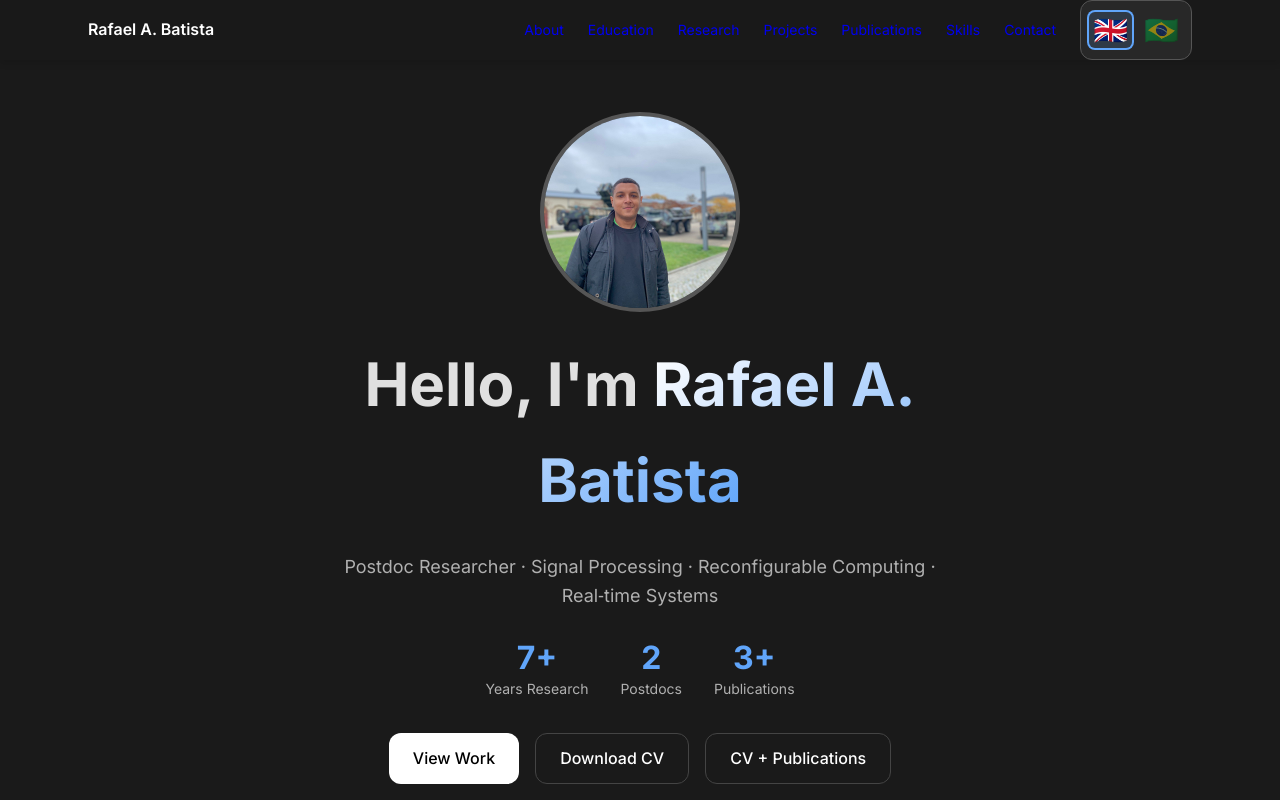
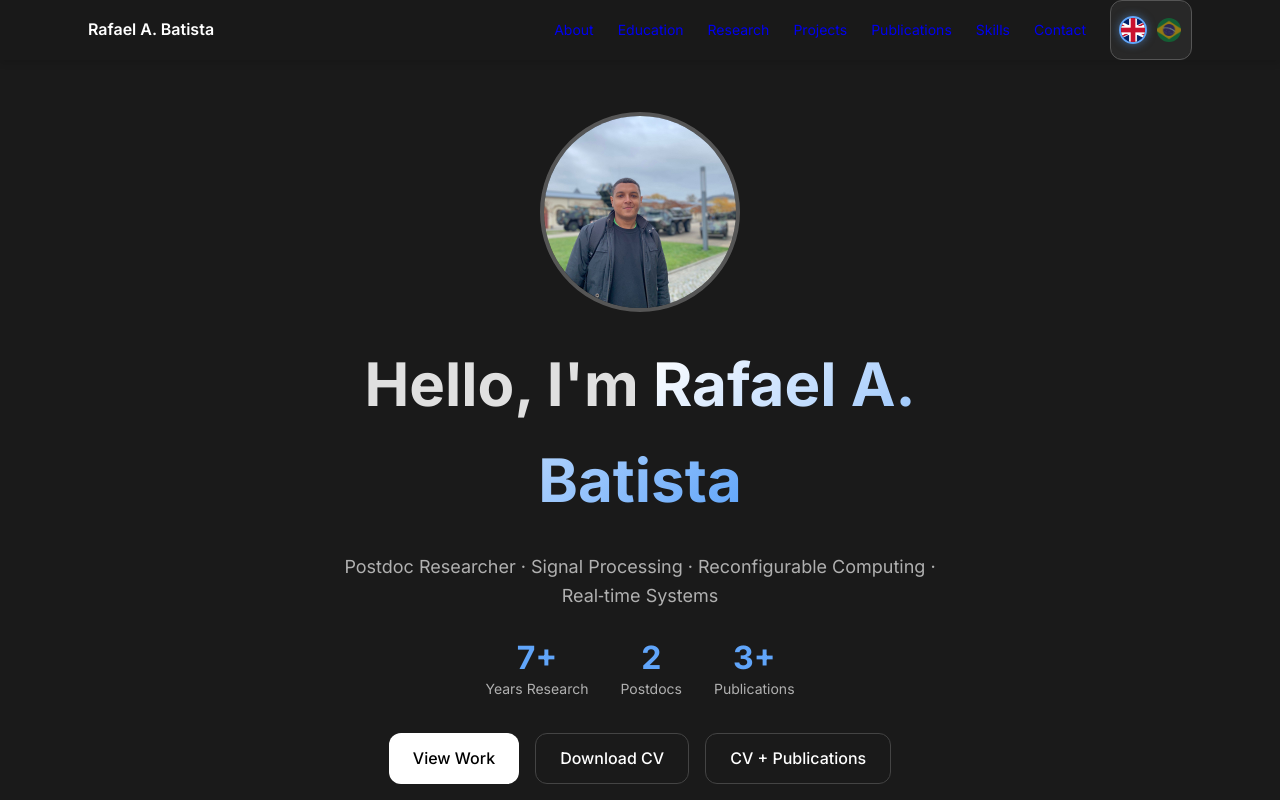
Before and after one commit to Rafffaelb/rafffaelb.github.io, a plain HTML site: page index.html in a window 1280 px wide. Shown: the top 800 px of the page. Drawn offline with Linux system fonts and the light colour scheme.

Commit message:
Fix language flags: replaced emojis with PNG images for better compatibility

```diff
--- a/index.html
+++ b/index.html
@@ -79,8 +79,8 @@
         <a href="#skills" class="hover:text-white transition" data-i18n-nav="skills">Skills</a>
         <a href="#contact" class="hover:text-white transition" data-i18n-nav="contact">Contact</a>
         <div id="langToggle" class="lang-toggle" title="Switch language / Mudar idioma">
-          <span class="lang-flag" data-lang="en">🇬🇧</span>
-          <span class="lang-flag" data-lang="pt">🇧🇷</span>
+          <img src="flag_uk.png" alt="English" class="lang-flag" data-lang="en">
+          <img src="flag_br.png" alt="Português" class="lang-flag" data-lang="pt">
         </div>
       </nav>
     </div>
--- a/styles.css
+++ b/styles.css
@@ -439,13 +439,14 @@ header a.active::after {
 }
 
 .lang-flag {
-  font-size: 1.75rem;
-  line-height: 1;
+  width: 28px;
+  height: 28px;
+  object-fit: cover;
+  border-radius: 50%;
   cursor: pointer;
   opacity: 0.5;
   transition: all var(--transition-speed) ease;
-  padding: 0.25rem;
-  border-radius: 0.375rem;
+  border: 2px solid transparent;
 }
 
 .lang-flag:hover {
@@ -455,8 +456,8 @@ header a.active::after {
 
 .lang-flag.active {
   opacity: 1;
-  background-color: rgba(96, 165, 250, 0.15);
-  box-shadow: 0 0 0 2px var(--color-accent);
+  border-color: var(--color-accent);
+  box-shadow: 0 0 8px rgba(96, 165, 250, 0.5);
 }
 
 .lang-text {
```
Also changed, not shown: flag_br.png (added), flag_uk.png (added).
